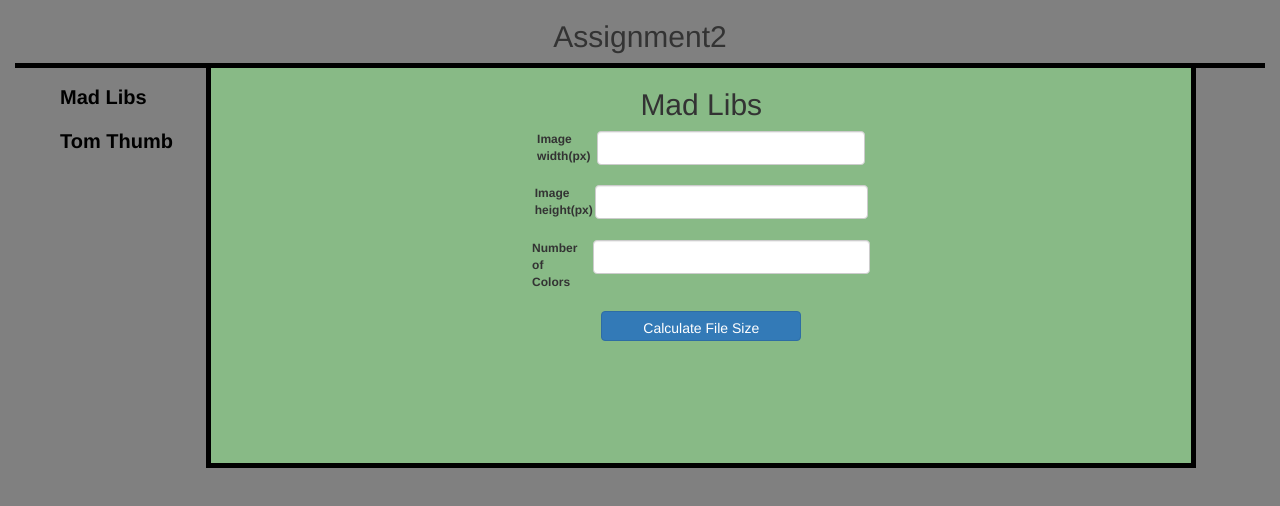
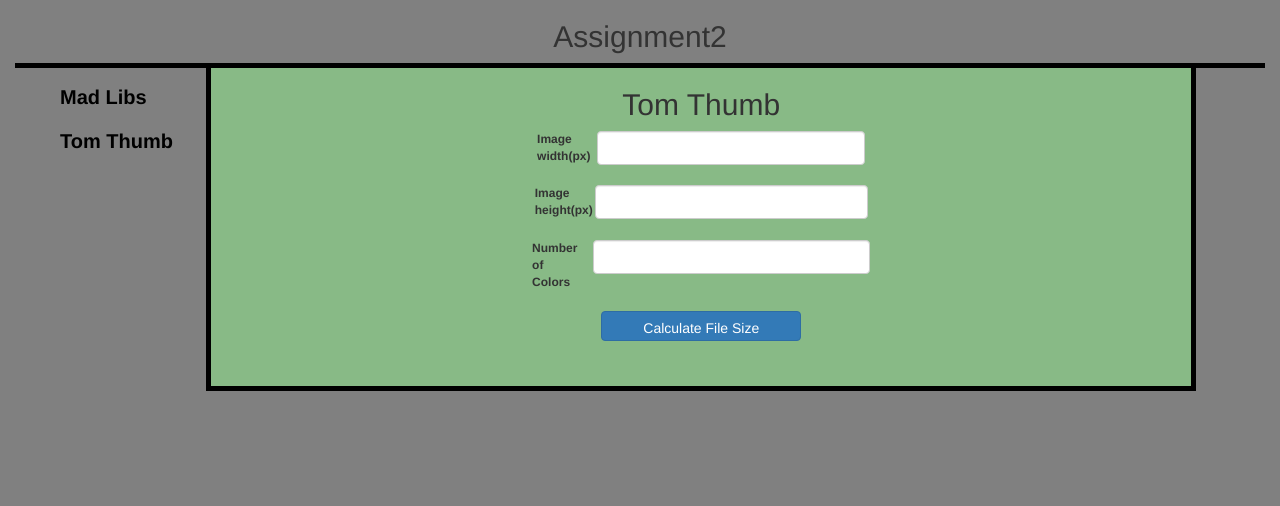
Before and after one commit to aruzhansabitkyzy/nfactorial-homework-0610-npm-storages, a plain HTML site: page tomthumb.html in a window 1280 px wide. Drawn offline with nearby package versions, Linux system fonts and the light colour scheme.

Commit message:
fixed bugs

```diff
--- a/index.css
+++ b/index.css
@@ -38,7 +38,7 @@ h2 {
     border-right: 5px solid black;
     border-left: 5px solid black;
     border-bottom: 5px solid black;
-    height: 50vh;
+    max-height: 100vh;
     padding: 0 30px 30px 30px;
     background-color: #88ba86;
 }
--- a/tomthumb.html
+++ b/tomthumb.html
@@ -28,7 +28,7 @@
             </div>
             <div class="right">
                         <div class="inner">
-                            <h2>Mad Libs</h2>
+                            <h2>Tom Thumb</h2>
                             <div class="formdiv">
                                 <form action="" class="form">
                                 <div class="form-group row">
```
